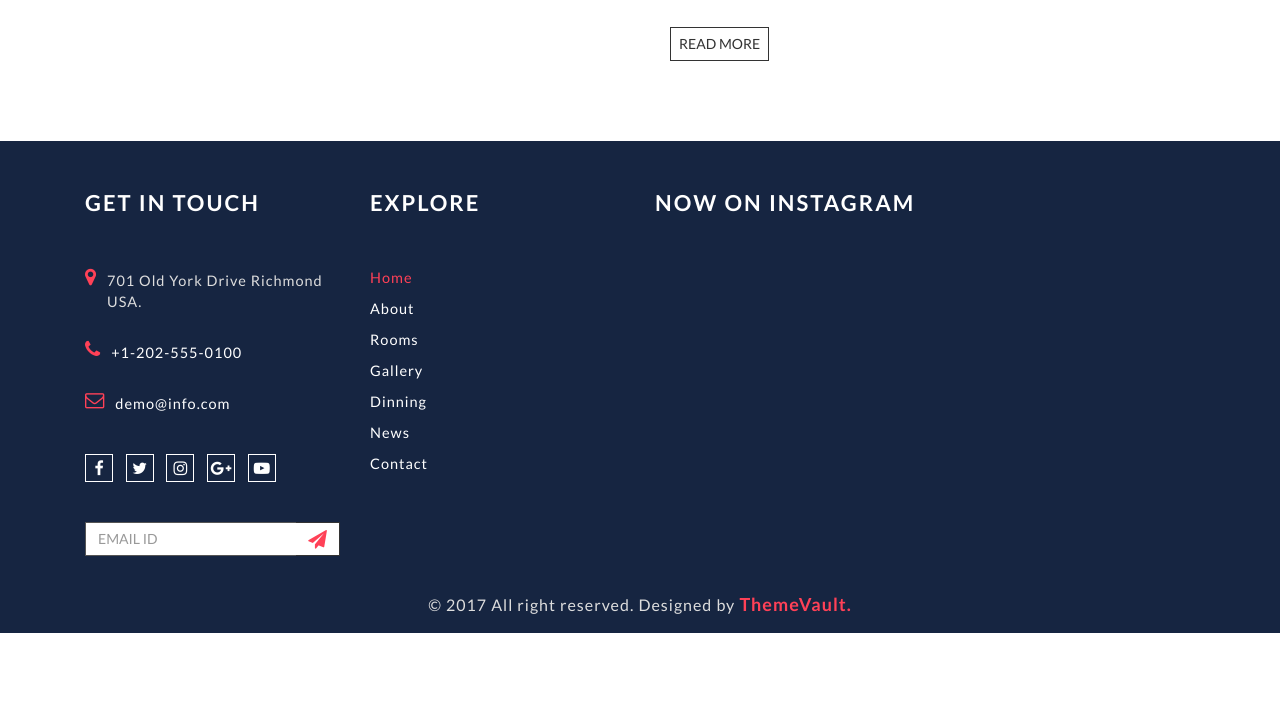
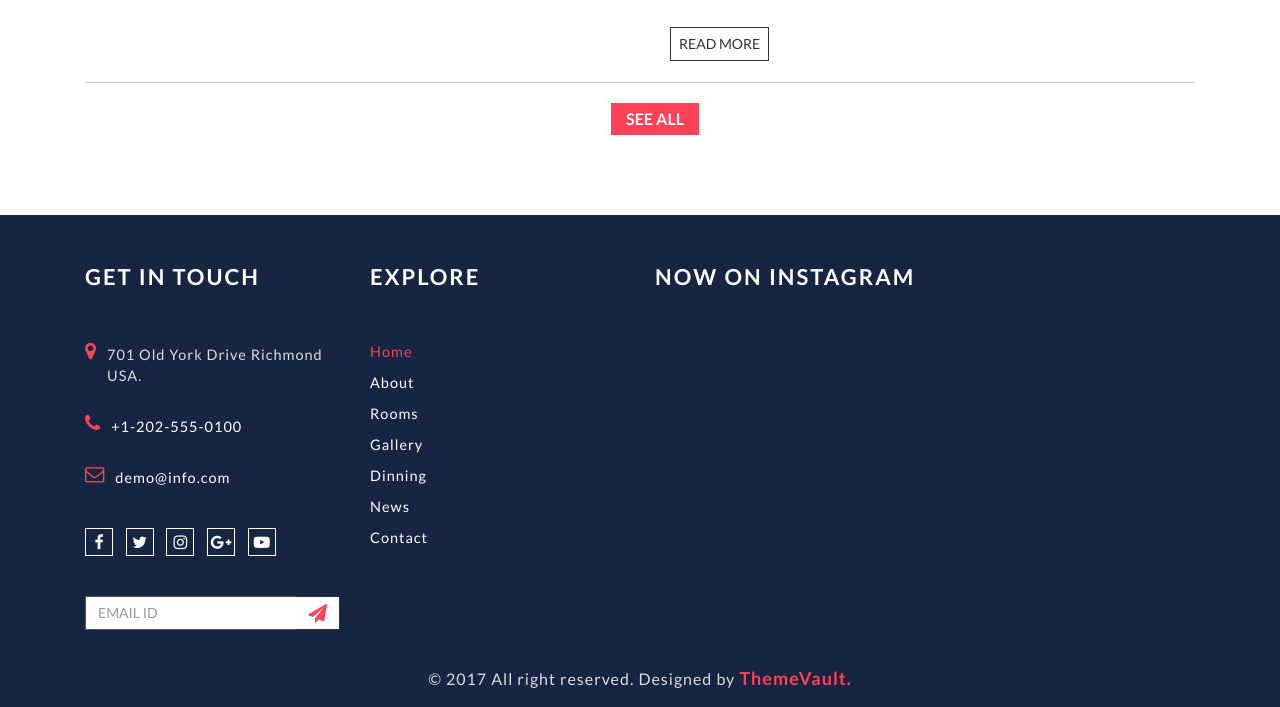
Before and after one commit to GalinaBujurdzhieva/SimpleHotelWebsite, an ASP.NET Core app: page /Blog in a window 1280 px wide. Shown: the part 1426-2133 px from the top of the page. Before the commit the page ends 2059 px from the top, so only its background shows below. Run offline with ASP.NET Core 8, Linux system fonts and the light colour scheme; the project's own start-up code is not run, and a stand-in starts its controllers and pages; some libraries are stand-ins or nearby versions.

Commit message:
MoreWorkOnViews

```diff
--- a/Web/MyHotelWebsite.Web/Views/Blog/Index.cshtml
+++ b/Web/MyHotelWebsite.Web/Views/Blog/Index.cshtml
@@ -76,6 +76,16 @@ License URI: http://www.themevault.net/license/-->
                 </div>
             </div>
         </section>
+        <hr />
+        <section>
+            <div class="container justify-content-center">
+                <div class="h-100 d-flex align-items-center justify-content-center">
+                    <form method="post" asp-controller="Blogs" asp-action="All">
+                        <div class="text-center"><button type="submit" class="book-now-btn">See all</button></div>
+                    </form>
+                </div>
+            </div>
+        </section>
 
         <!--back to top--->
         <a style="display: none;" href="javascript:void(0);" class="scrollTop back-to-top" id="back-to-top">
--- a/Web/MyHotelWebsite.Web/Views/Home/Contacts.cshtml
+++ b/Web/MyHotelWebsite.Web/Views/Home/Contacts.cshtml
@@ -65,7 +65,7 @@ License URI: http://www.themevault.net/license/-->
             <section class="offspace-70">
                 <div class="map">
                     <div class="container">
-                    <iframe src="https://www.google.com.qa/maps/d/embed?mid=1xB6sTGAcRdZoQJd5pLIxEKKgu45Cqpo&ehbc=2E312F" frameborder="0" style="border:0; width: 1200px; height: 500px" allowfullscreen></iframe>
+                    <iframe src="https://www.google.com/maps/d/embed?mid=1xB6sTGAcRdZoQJd5pLIxEKKgu45Cqpo&ehbc=2E312F" frameborder="0" style="border:0; width: 1200px; height: 500px" allowfullscreen></iframe>
                     </div>
                 </div>
             </section>
```
Also changed, not shown: 10 other files.
